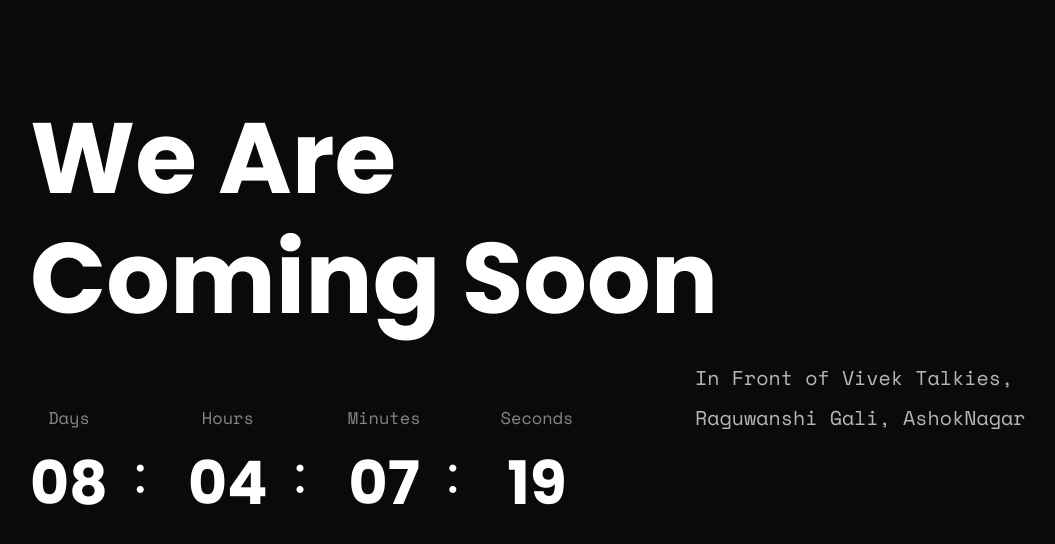
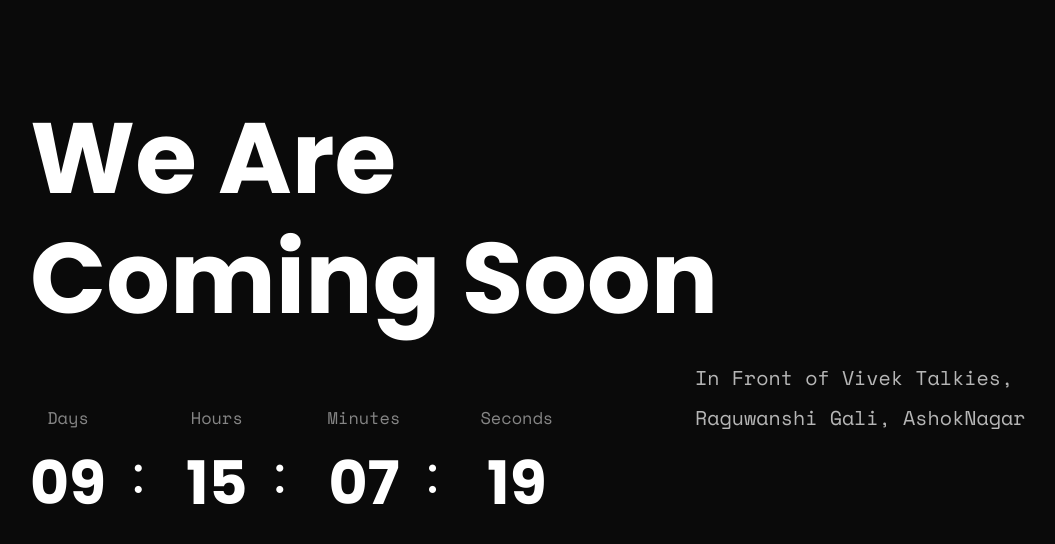
Before and after one commit to zebriot/moda-landing-page, a website: page index.html in a window 1280 px wide. Shown: the part 196-740 px from the top of the page, without its empty margins (55-1110 px from the left). Drawn offline with nearby package versions, Linux system fonts and the light colour scheme.

Commit message:
fix: update opening time

```diff
--- a/index.html
+++ b/index.html
@@ -71,7 +71,7 @@
                 <div
                   class="wow fadeInRight"
                   data-wow-delay=".4s"
-                  data-countdown="2024/03/25"
+                  data-countdown="2024/03/26 11:00:00 AM"
                 ></div>
                 <!-- countdown end  -->
               </div>
@@ -103,10 +103,10 @@
             </div>
             <div class="col-md-5">
               <div class="credit wow fadeInRight" data-wow-delay=".4s">
-                <!-- <p>
-                  Designed and Developed by
-                  <a rel="nofollow" href="https://soonlaunch.com">SoonLaunch</a>
-                </p> -->
+                <p>
+                  <!-- Designed and Developed by
+                  <a rel="nofollow" href="https://soonlaunch.com">SoonLaunch</a> -->
+                </p>
               </div>
             </div>
           </div>
```
Also changed, not shown: 1 other file.
